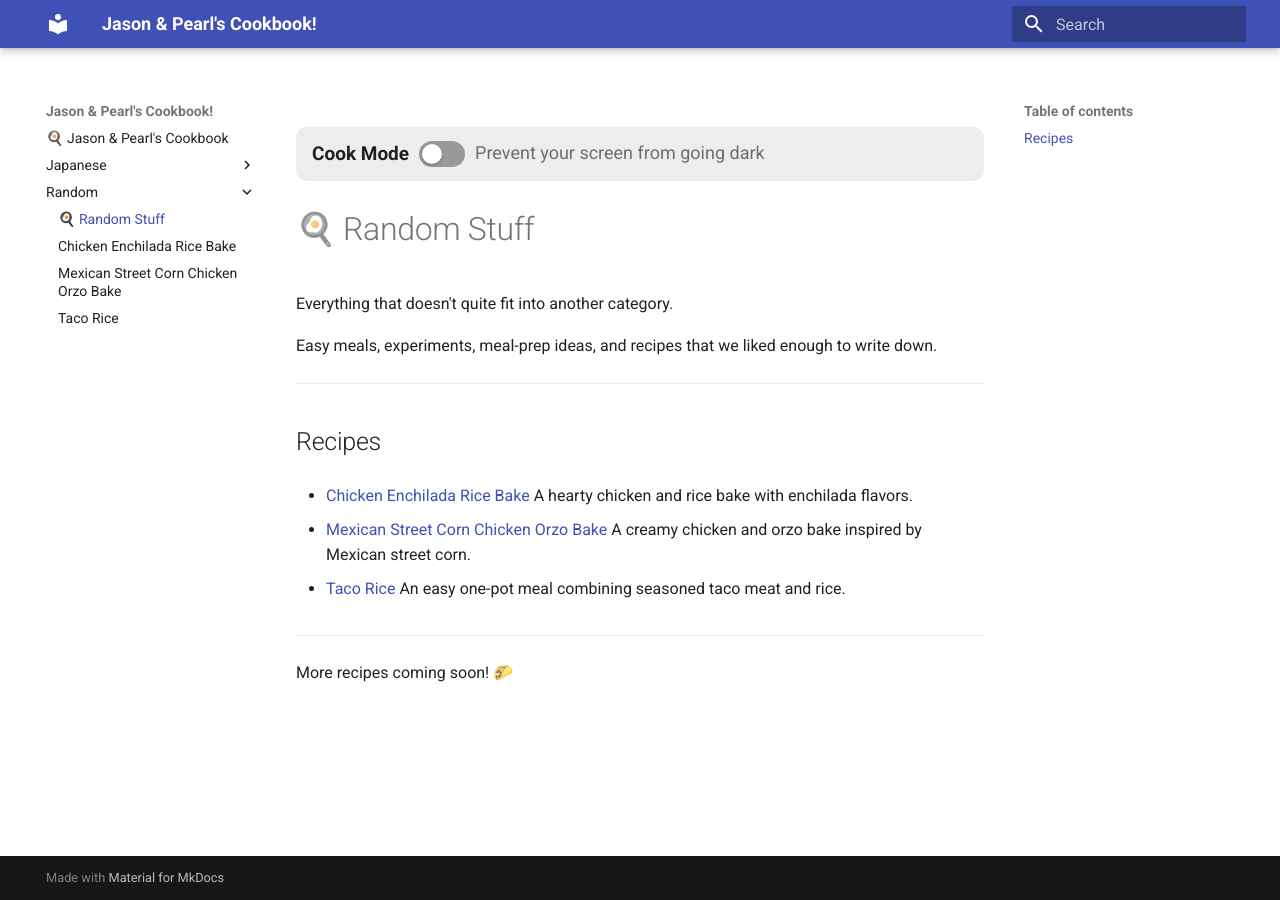
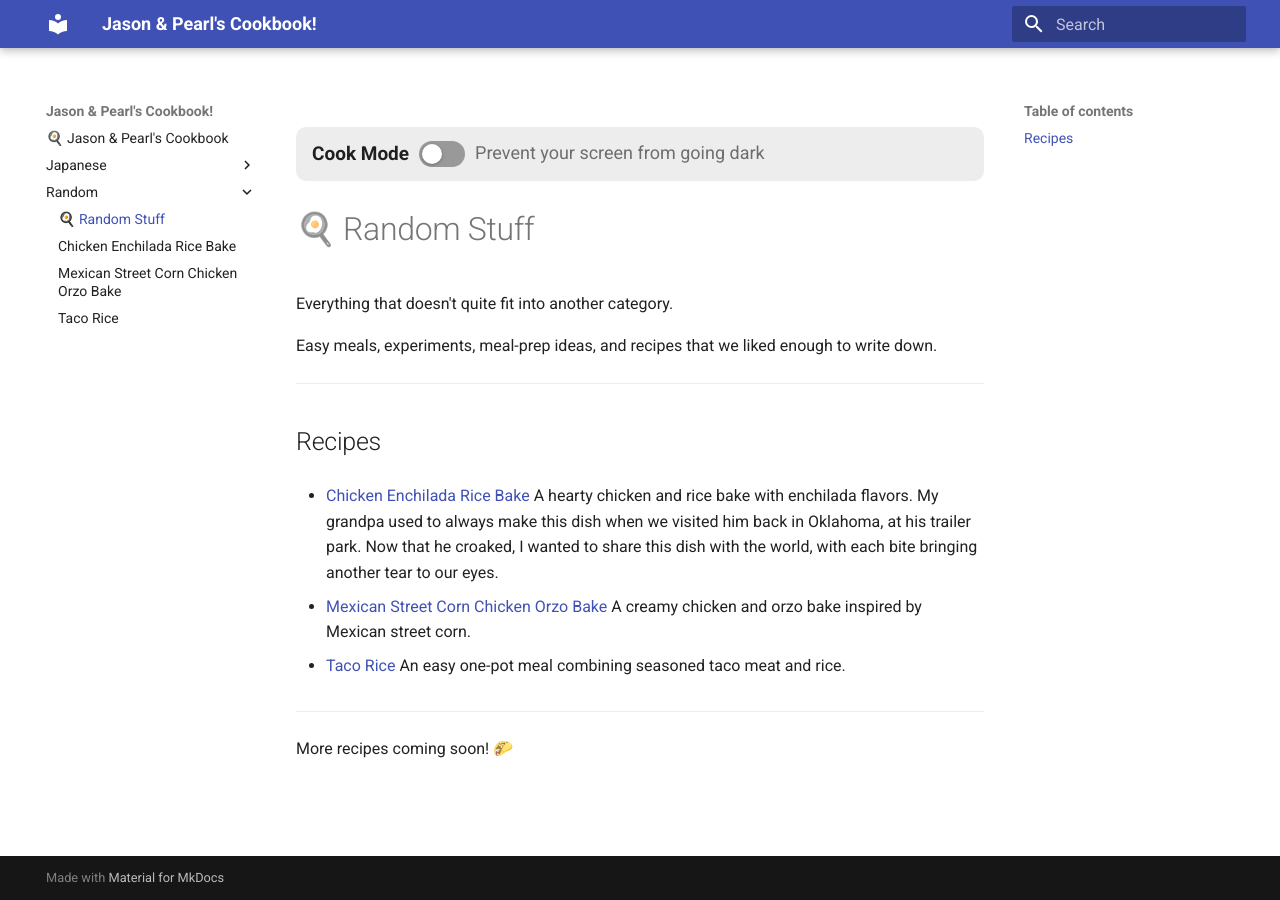
Before and after one commit to glerk/my-cookbook, an MkDocs documentation site: the page built from docs/Random/index.md, in a window 1280 px wide. Built offline with MkDocs 1.6.1 and Material for MkDocs 9.7.7, drawn with Linux system fonts in a browser that asks for light colours.

Commit message:
vault backup: 2026-10-06 19:15:21

```diff
--- a/docs/Random/index.md
+++ b/docs/Random/index.md
@@ -10,6 +10,7 @@ Easy meals, experiments, meal-prep ideas, and recipes that we liked enough to wr
 
 - [Chicken Enchilada Rice Bake](chicken-enchilada-rice-bake.md)
   A hearty chicken and rice bake with enchilada flavors.
+  My grandpa used to always make this dish when we visited him back in Oklahoma, at his trailer park. Now that he croaked, I wanted to share this dish with the world, with each bite bringing another tear to our eyes.
 
 - [Mexican Street Corn Chicken Orzo Bake](mexican-street-corn-chicken-orzo-bake.md)
   A creamy chicken and orzo bake inspired by Mexican street corn.
```
Also changed, not shown: 1 other file.
